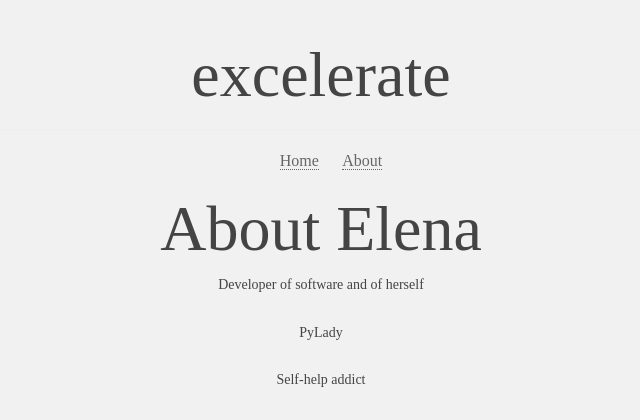
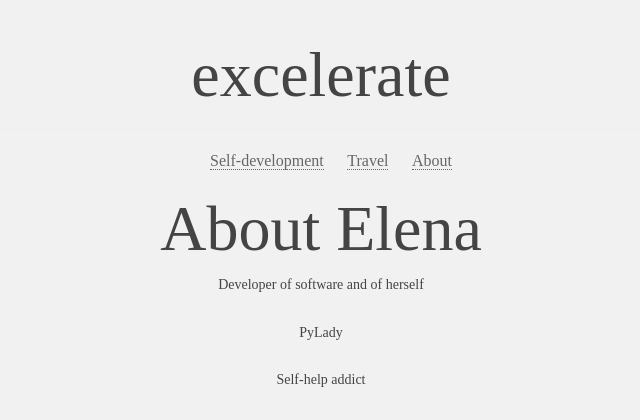
Before and after one commit to elenaoat/blog, a Django app: template personal/blogengine/templates/about.html in a window 1280 px wide. Shown: the top 420 px of the page, without its empty margins (319-959 px from the left). Run offline with Django 3.2, Linux system fonts and the light colour scheme; the template is opened without the code that fills it, so the values that code supplies are empty; parts of the project's set-up code (start-up, migrations or seed data) failed here and were passed over; some libraries are stand-ins or nearby versions.

Commit message:
add travel rubric

```diff
--- a/personal/blogengine/templates/base.html
+++ b/personal/blogengine/templates/base.html
@@ -37,8 +37,9 @@
           {% block navbar %}
                   <nav>
                     <ul class="">
-                      <li class=""><a href="{% url 'home' %}">Home</a></li>
+                      <li class=""><a href="{% url 'home' %}">Self-development</a></li>
                       <!-- <li><a href="#">Features</a></li> -->
+                      <li class=""><a href="{% url 'blog-travel' %}">Travel</a></li>
                       <li class=""><a href="{% url 'about' %}">About</a></li>
                     </ul>
                   </nav>
```
